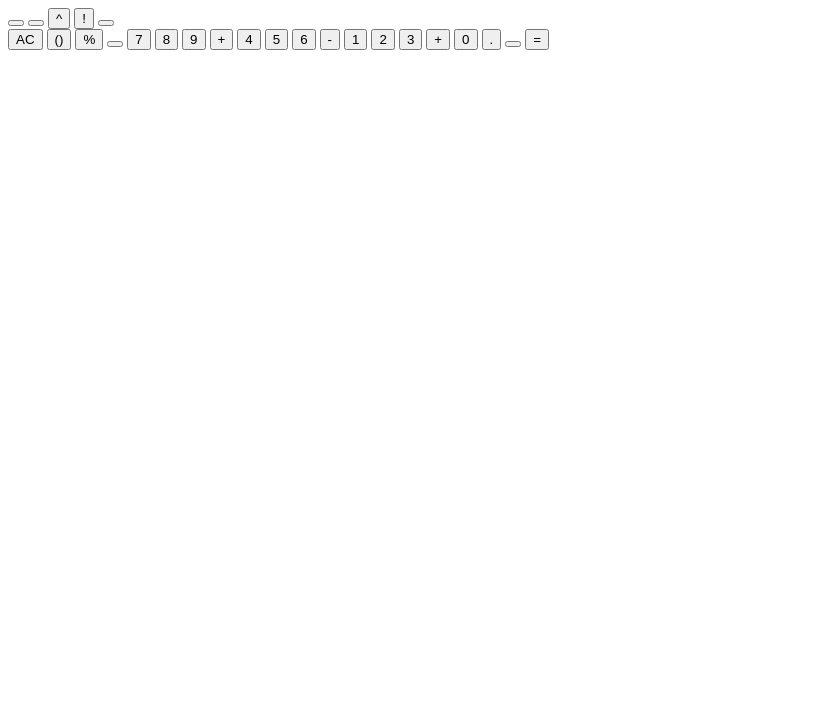
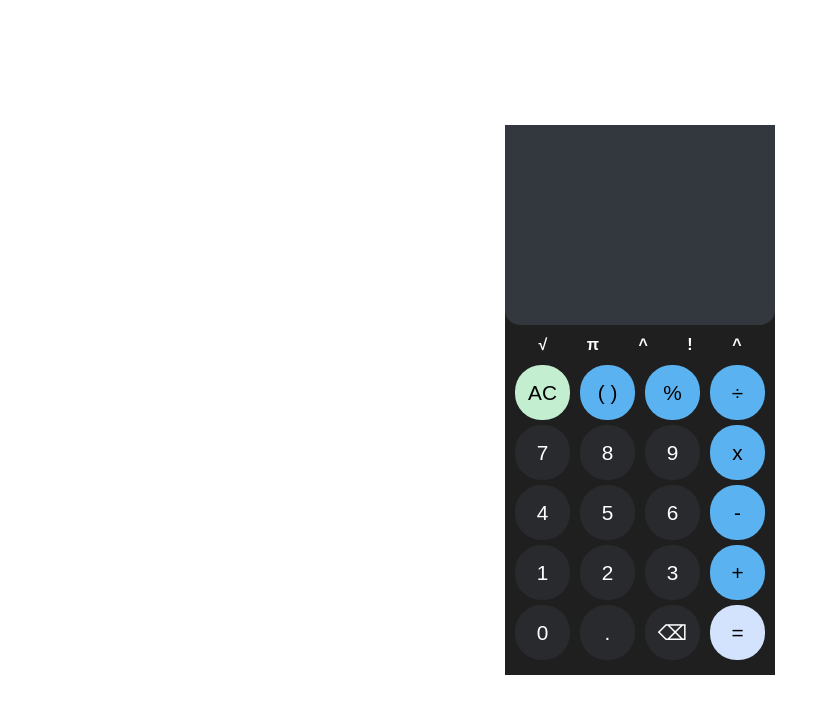
Before and after one commit to Mogoatlhe/calculator, a plain HTML site: page index.html in a window 1280 px wide. Shown: the whole page, without its empty margins (0-830 px from the left). Drawn offline with Linux system fonts and the light colour scheme.

Commit message:
started witth the calculator stylings

```diff
--- a/index.html
+++ b/index.html
@@ -4,46 +4,59 @@
     <meta charset = "UTF-8">
     <meta http-equiv = "X-UA-Compatible" content = "IE=edge">
     <meta name = "viewport" content = "width=device-width, initial-scale=1.0">
+    <link rel = "stylesheet" href = "style/style.css">
     <title>Calculator</title>
 </head>
 <body>
 
     <div id = "container">
         <div id = "calculator-body">
+            <div id = "calculator-inner">
+
                 <div id = "calculator-screen">
 
                 </div>
                 <div id = "calculator-buttons">
                     <div id = "special-characters">
-                    <button id = "square-root"></button>
-                    <button id = "pie"></button>
+                        <button id = "square-root">&#8730</button>
+                        <button id = "pie">&#960</button>
                         <button id = "power">^</button>
                         <button id = "factorial">!</button>
-                    <button id = "more-buttons"></button>
+                        <button id = "more-buttons-toggle">^</button>
+                        <div id = "more-buttons">
+                            <button>DEG</button>
+                            <button>sin</button>
+                            <button>cos</button>
+                            <button>tan</button>
+                            <button>INV</button>
+                            <button>e</button>
+                            <button>ln</button>
+                            <button>log</button>
+                        </div>
                     </div>
                     <div id = "general-arithmetics">
                         <button id = "ac">AC</button>
-                    <button id = "brackets">()</button>
-                    <button id = "percent">%</button>
-                    <button id = "buttonision"></button>
-                    <button>7</button>
-                    <button>8</button>
-                    <button>9</button>
-                    <button id = "multiplication">+</button>
-                    <button>4</button>
-                    <button>5</button>
-                    <button>6</button>
-                    <button id = "substraction">-</button>
-                    <button>1</button>
-                    <button>2</button>
-                    <button>3</button>
-                    <button id = "addition">+</button>
-                    <button>0</button>
-                    <button>.</button>
-                    <button id = "backspace"></button>
+                        <button id = "brackets" class = "operators">( )</button>
+                        <button id = "percent" class = "operators">%</button>
+                        <button id = "division" class = "operators">&#247</button>
+                        <button class = "operands">7</button>
+                        <button class = "operands">8</button>
+                        <button class = "operands">9</button>
+                        <button id = "multiplication" class = "operators">x</button>
+                        <button class = "operands">4</button>
+                        <button class = "operands">5</button>
+                        <button class = "operands">6</button>
+                        <button id = "substraction" class = "operators">-</button>
+                        <button class = "operands">1</button>
+                        <button class = "operands">2</button>
+                        <button class = "operands">3</button>
+                        <button id = "addition" class = "operators">+</button>
+                        <button class = "operands">0</button>
+                        <button class = "operands">.</button>
+                        <button id = "backspace" class = "operands">&#9003</button>
                         <button id = "equals">=</button>
                     </div>
-
+                </div>
             </div>
         </div>
     </div>
--- /dev/null
+++ b/style/style.css
@@ -0,0 +1,97 @@
+@import url('https://fonts.googleapis.com/css2?family=Work+Sans:ital@1&display=swap');
+
+html {
+    box-sizing: border-box;
+    font-family: 'Work Sans', sans-serif;
+}
+
+*, *::before, *::after {
+    box-sizing: inherit;
+}
+
+body{
+    margin: 0;
+    padding: 0;
+}
+
+#container{
+    display: flex;
+    justify-content: center;
+}
+
+#calculator-body{
+    display: flex;
+    flex-direction: column;
+    align-items: center;
+    justify-content: center;
+    min-height: 100vh;
+}
+
+#calculator-inner{
+    background-color: #1f1f1f;
+    width: 270px;
+}
+
+#calculator-screen{
+    background-color: #33383f;
+    width: 270px;
+    height: 200px;
+    border-radius: 0px 0px 15px 15px;
+}
+
+#special-characters{
+    display: flex;
+    justify-content: space-evenly;
+    align-items: center;
+    margin-top: 10px;
+}
+
+#special-characters button{
+    color: white;
+    background-color: #1f1f1f;
+    border: none;
+    font-weight: bolder;
+    font-size: 1rem;
+}
+
+/* #calculator-buttons{
+
+} */
+
+#more-buttons{
+    display: none;
+}
+
+#general-arithmetics{
+    margin-top: 10px;
+    margin-bottom: 10px;
+    display: flex;
+    flex-wrap: wrap;
+    justify-content: space-evenly;
+}
+#general-arithmetics button{
+    border-radius: 48%;
+    border: none;
+    width: 55px;
+    height: 55px;
+    margin-bottom: 5px;
+    font-size: 1.3rem;
+    text-align: center;
+}
+
+.operands{
+    color: white;
+    background-color: #282a2d;
+}
+
+#ac{
+    background-color: #c4eed0;
+}
+
+.operators{
+    background-color: #5ab3f0;
+}
+
+#equals{
+    background-color: #d3e3fd;
+}
```
Lines whose indentation alone changed are shown as unchanged.
